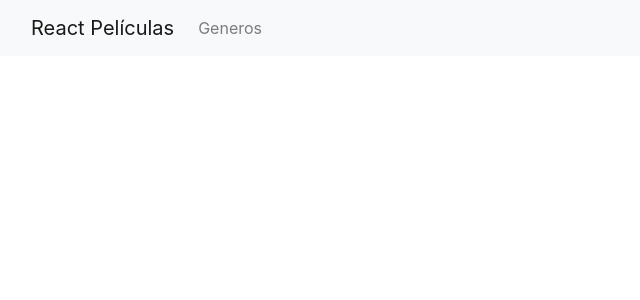
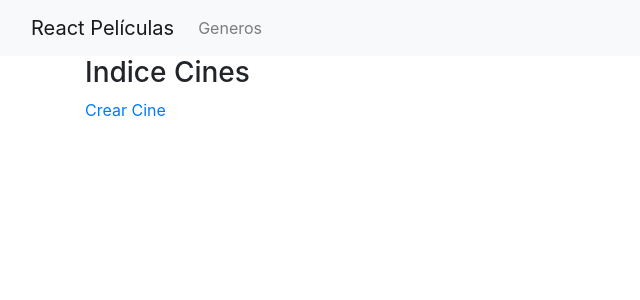
Before and after one commit to LuisEmmanuelAguilar/react-peliculas, a React (Create React App) app: page /cines in a window 1280 px wide. Shown: the top 300 px of the page, without its empty margins (0-640 px from the left). Built offline with nearby package versions, Linux system fonts and the light colour scheme.

Commit message:
Creating Theathers routes and pages

```diff
--- /dev/null
+++ b/src/cines/CrearCine.tsx
@@ -0,0 +1,5 @@
+export default function CrearCine() {
+    return (
+        <h3>Crear Cine</h3>
+    )
+}
--- /dev/null
+++ b/src/cines/EditarCine.tsx
@@ -0,0 +1,5 @@
+export default function EditarCine() {
+    return (
+        <h3>Editar Cine</h3>
+    )
+}
--- /dev/null
+++ b/src/cines/IndiceCines.tsx
@@ -0,0 +1,10 @@
+import { Link } from "react-router-dom";
+
+export default function IndiceCines(){
+    return (
+        <>
+        <h3>Indice Cines</h3>
+        <Link to="cines/crear">Crear Cine</Link>
+        </>
+    )
+}
--- a/src/route-config.ts
+++ b/src/route-config.ts
@@ -1,6 +1,9 @@
 import CrearActor from "./actores/CrearActor";
 import EditarActor from "./actores/EditarActor";
 import IndiceActores from "./actores/IndiceActores";
+import CrearCine from "./cines/CrearCine";
+import EditarCine from "./cines/EditarCine";
+import IndiceCines from "./cines/IndiceCines";
 import CrearGenero from "./generos/CrearGenero";
 import EditarGenero from "./generos/EditarGeenero";
 import IndiceGeneros from "./generos/IndiceGeneros";
@@ -13,6 +16,9 @@ const rutas = [
     { path: "/actores/", componente: IndiceActores, exact: true },
     { path: "/actores/crear", componente: CrearActor, exact: true },
     { path: "/actores/editar", componente: EditarActor, exact: true },
+    { path: "/cines", componente: IndiceCines, exact: true },
+    { path: "/cines/crear", componente: CrearCine, exact: true },
+    { path: "/cines/editar", componente: EditarCine, exact: true },
     { path: "/", componente: LandingPage, exact: true }];
 
 export default rutas;
```
